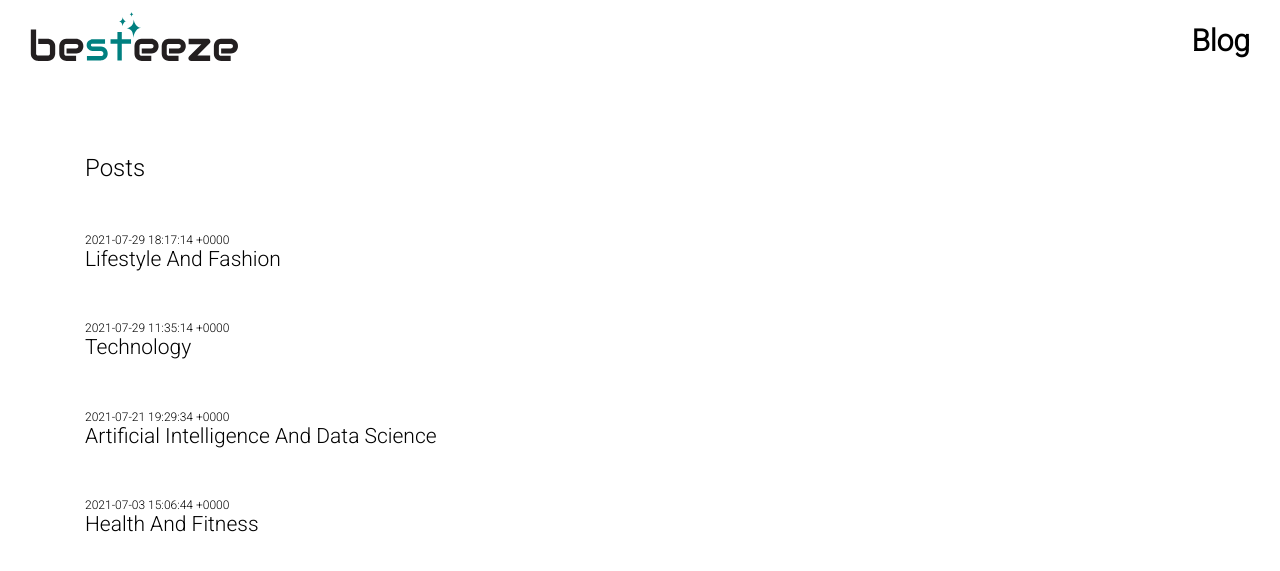
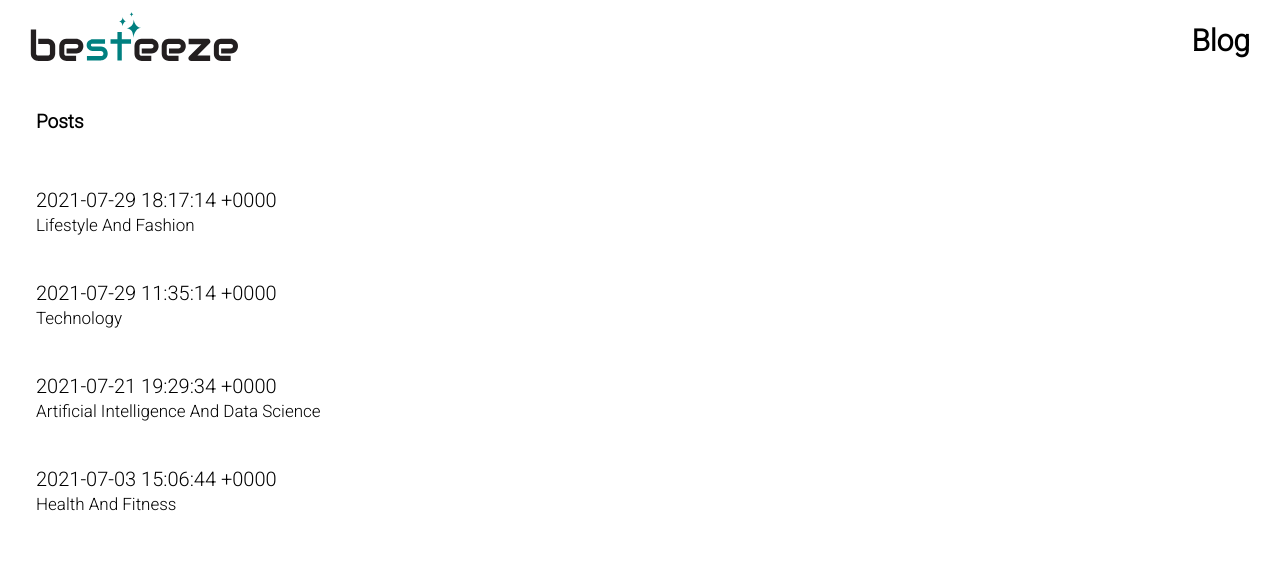
Before and after one commit to besteeze/besteeze-web, a Jekyll site: the page built from navigation.html, in a window 1280 px wide. Shown: the top 571 px of the page. Built offline with Jekyll 4.4.1, drawn with Linux system fonts in a browser that asks for light colours.

Commit message:
new commit

```diff
--- a/Gemfile
+++ b/Gemfile
@@ -7,12 +7,12 @@ source "https://rubygems.org"
 #
 # This will help ensure the proper Jekyll version is running.
 # Happy Jekylling!
-# gem "jekyll", "~> 4.2.0"
+gem "jekyll", "~> 4.2.0"
 # This is the default theme for new Jekyll sites. You may change this to anything you like.
 gem "minima", "~> 2.5"
 # If you want to use GitHub Pages, remove the "gem "jekyll"" above and
 # uncomment the line below. To upgrade, run `bundle update github-pages`.
-gem "github-pages", "~> 217", group: :jekyll_plugins
+# gem "github-pages", "~> 217", group: :jekyll_plugins
 # If you have any plugins, put them here!
 group :jekyll_plugins do
   gem "jekyll-feed", "~> 0.12"
--- a/assets/css/main.css
+++ b/assets/css/main.css
@@ -101,7 +101,7 @@ font-family: 'Roboto', sans-serif;
     font-size: 22px;
     font-weight: bolder;
 }
-.post-container ul{
+.post-container ul, .post-ul{
 
     width: 70vw;
     display: flex;
@@ -165,15 +165,37 @@ font-family: 'Roboto', sans-serif;
 
     /* post-section */
     .post-container h4{
+        position: relative;
         font-size: 19px;
-        margin-left: 40px;
+        left: -20px;
     }
-    .post-container ul li a{
+    .post-container ul li a
+    .post-ul ul li a{
         font-size: 15px;
     }
     .post-container ul{
+        position: relative;
         height: 45vh;
-        margin-left: 40px;
+        left: -25px;
+        /* background-color: red; */
+    }
+    .post-ul h4{
+        margin-left: 3px;
+        font-size: 19px;
+    }
+    .post-ul{
+        height: 50vh;
+        margin-left: 3px;
+        margin-top: 10px;
+    }
+    .post-ul ul li{
+        list-style: none;
+    }
+    .post-ul ul li a{
+        position: relative;
+        font-size: 17px;
+        text-decoration: none;
+        color: black;
     }
     .markdown-header{
         font-size: 13px;
@@ -221,6 +243,24 @@ font-family: 'Roboto', sans-serif;
         height: 45vh;
         margin-left: 55px;
     }
+    .post-ul h4{
+        margin-left: 3px;
+        font-size: 19px;
+    }
+    .post-ul{
+        height: 50vh;
+        margin-left: 3px;
+        margin-top: 10px;
+    }
+    .post-ul ul li{
+        list-style: none;
+    }
+    .post-ul ul li a{
+        position: relative;
+        font-size: 17px;
+        text-decoration: none;
+        color: black;
+    }
     .markdown-header{
         font-size: 13px;
     }
@@ -261,9 +301,46 @@ font-family: 'Roboto', sans-serif;
         height: 45vh;
         margin-left: 55px;
     }
+    .post-ul h4{
+        margin-left: 3px;
+        font-size: 19px;
+    }
+    .post-ul{
+        height: 50vh;
+        margin-left: 3px;
+        margin-top: 10px;
+    }
+    .post-ul ul li{
+        list-style: none;
+    }
+    .post-ul ul li a{
+        position: relative;
+        font-size: 17px;
+        text-decoration: none;
+        color: black;
+    }
+    .post-ul h4{
+        margin-left: 3px;
+        font-size: 19px;
+    }
+    .post-ul{
+        height: 50vh;
+        margin-left: 3px;
+        margin-top: 10px;
+    }
+    .post-ul ul li{
+        list-style: none;
+    }
+    .post-ul ul li a{
+        position: relative;
+        font-size: 17px;
+        text-decoration: none;
+        color: black;
+    }
     .markdown-header{
         font-size: 20px;
     }
+
 }
 
 
@@ -278,6 +355,56 @@ font-family: 'Roboto', sans-serif;
         font-size: 22px;
         line-height: 41px;
     }
+
+         /* post-section */
+         .post-container h4{
+            font-size: 24px;
+            margin-left: 55px;
+        }
+        .post-container ul li a{
+            font-size: 22px;
+        }
+        .post-container ul{
+            height: 45vh;
+            margin-left: 55px;
+        }
+        .post-ul h4{
+            margin-left: 3px;
+            font-size: 19px;
+        }
+        .post-ul{
+            height: 50vh;
+            margin-left: 3px;
+            margin-top: 10px;
+        }
+        .post-ul ul li{
+            list-style: none;
+        }
+        .post-ul ul li a{
+            position: relative;
+            font-size: 22px;
+            text-decoration: none;
+            color: black;
+        }
+        .post-ul h4{
+            margin-left: 3px;
+            font-size: 19px;
+        }
+        .post-ul{
+            height: 50vh;
+            margin-left: 3px;
+            margin-top: 10px;
+        }
+        .post-ul ul li{
+            list-style: none;
+        }
+        .post-ul ul li a{
+            position: relative;
+            font-size: 17px;
+            text-decoration: none;
+            color: black;
+        }
+
 }
 
 @media only screen and (min-width: 1200px){
--- a/navigation.html
+++ b/navigation.html
@@ -17,11 +17,12 @@ layout: nav
     <meta http-equiv="X-UA-Compatible" content="IE=edge">
     <meta name="viewport" content="width=device-width, initial-scale=1.0">
     <title>Document</title>
+    <link rel="stylesheet" href="assets/css/main.css">
 </head>
 
 <body>
 
-    <div class="post-container">
+    <div class="post-ul">
         <h4>Posts</h4>
 
 
```
Also changed, not shown: assets/css/nav.css (added, +18 -0 lines).
